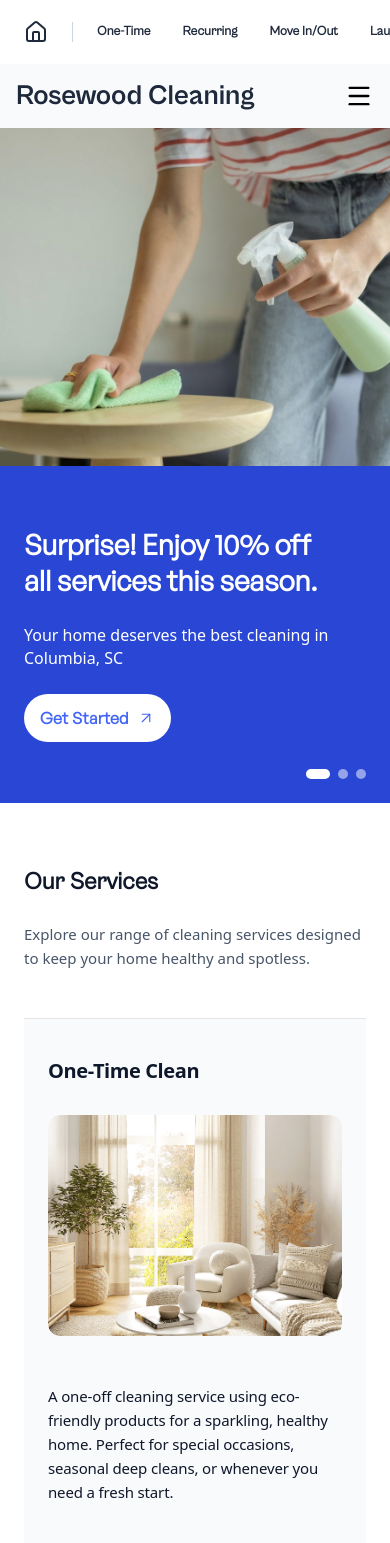
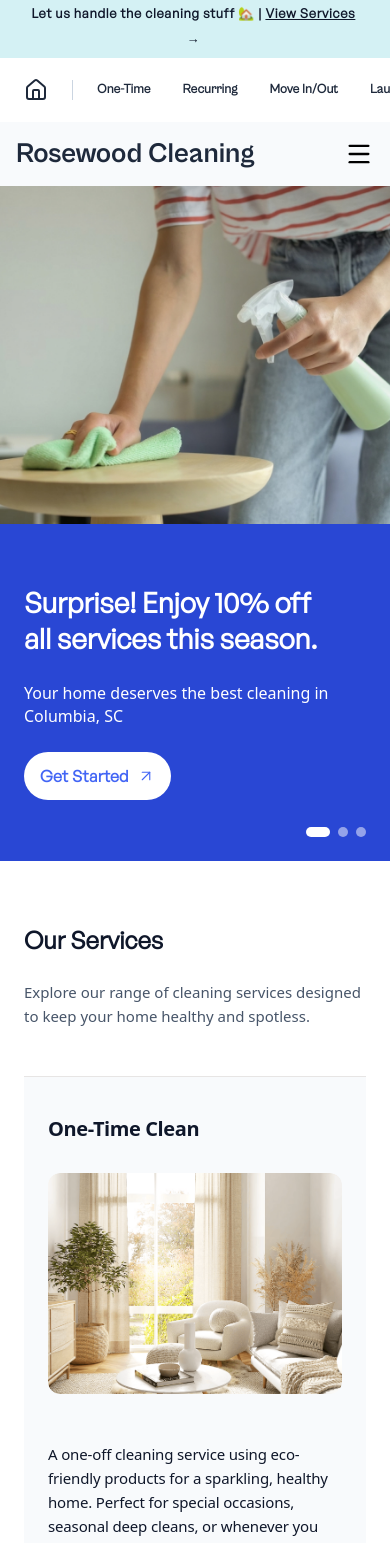
Before and after one commit to alexgoodestudio/rosewood_cleaning_service, a React (Create React App) app: page / in a window 390 px wide. Shown: the top 1543 px of the page. Built offline with nearby package versions, Linux system fonts and the light colour scheme.

Commit message:
banner back mobile

```diff
--- a/src/Components/Banner.js
+++ b/src/Components/Banner.js
@@ -45,7 +45,7 @@ function Banner() {
   }, []);
 
   return (
-    <section className="py-1 gs text-white bg-banner-dark d-none d-md-block">
+    <section className="py-1 gs text-slate-900 bg-banner-dark">
       <div className="container mx-auto px-4">
         <div className="relative flex items-center justify-center">
 
@@ -69,32 +69,35 @@ function Banner() {
 
           {/* Center Text - now truly centered */}
           <div className="text-center ">
-            <p ref={bannerRef} className="font-semibold text-white mb-0" style={{ fontSize: '0.8125rem', letterSpacing: '0.05em' }}>
+            <p ref={bannerRef} className="font-semibold text-slate-900 mb-0" style={{ fontSize: '0.8125rem', letterSpacing: '0.05em' }}>
 
               <span className="overflow-hidden inline-block">
                 <span className="word inline-block">Let </span>
               </span>
               <span className="overflow-hidden inline-block">
-                <span className="word inline-block">Us </span>
+                <span className="word inline-block">us </span>
               </span>
               <span className="overflow-hidden inline-block">
-                <span className="word inline-block">Handle </span>
+                <span className="word inline-block">handle </span>
               </span>
               <span className="overflow-hidden inline-block">
                 <span className="word inline-block">the </span>
               </span>
               <span className="overflow-hidden inline-block">
-                <span className="word inline-block font-bold">Cleaning </span>
+                <span className="word inline-block font-bold">cleaning </span>
               </span>
               <span className="overflow-hidden inline-block">
-                <span className="word inline-block">Stuff</span>
+                <span className="word inline-block">stuff</span>
               </span>
-                            <span className="overflow-hidden inline-block">
+              <span className="overflow-hidden inline-block">
+                <span className="word inline-block ">🏡</span>
+              </span>
+              <span className="overflow-hidden inline-block">
                 <span className="word inline-block ">|</span>
               </span>
 
               <span className="overflow-hidden inline-block">
-                <Link to="/services/onetime" className="word inline-block underline text-white hover:text-yellow-200 transition-colors">View Services</Link>
+                <Link to="/services/onetime" className="word inline-block underline text-slate-900 hover:text-slate-700 transition-colors">View Services</Link>
               </span>
               <span className="overflow-hidden inline-block">
                 <span className="word inline-block">→</span>
--- a/src/Components/Mission.js
+++ b/src/Components/Mission.js
@@ -61,7 +61,7 @@ function Mission() {
 
               {/* Heading - Editorial bold with tight tracking */}
               <h2
-                className="text-4xl cabinet font-bold text-slate-900 mb-5 mb-lg-6"
+                className="text-4xl font-black gs text-slate-900 mb-5 mb-lg-6"
 
               >
                 Reclaim Your Free Time
--- a/src/Components/Nav.js
+++ b/src/Components/Nav.js
@@ -23,7 +23,7 @@ function Nav() {
           </div>
 
           <Link to="/" className="navbar-brand btn btn-link p-0 text-decoration-none">
-            <span className="cabinet-bold brand-text">Rosewood Cleaning </span>
+            <span className="cabinet-med brand-text">Rosewood Cleaning </span>
           </Link>
 
           {/* Desktop Navigation Links */}
--- a/src/Components/ReviewMarquee.js
+++ b/src/Components/ReviewMarquee.js
@@ -174,7 +174,7 @@ function ReviewMarquee() {
 
   return (
     <div className="space-y-12 bg-white pb-3 py-lg-5 pt-5">
-      <h2 className="text-4xl font-semibold mb-3 mb-md-5 container cabinet"> Loved By Our Customers ❤️</h2>
+      <h2 className="text-4xl font-black gs mb-3 mb-md-5 container"> Loved By Our Customers ❤️</h2>
 
       {/* Row 1 */}
       <div className="overflow-hidden">
--- a/src/Components/Services.js
+++ b/src/Components/Services.js
@@ -169,7 +169,7 @@ function Services() {
       <div className="container-fluid px-4 px-lg-5">
         <div className="row mb-8">
           <div className="col-lg-8">
-            <h2 className="text-4xl font-black cabinet text-slate-900 mb-6">
+            <h2 className="text-4xl font-black gs text-slate-900 mb-6">
               Our Services
             </h2>
             <p className="text-lg text-slate-600">
--- a/src/Style.css
+++ b/src/Style.css
@@ -37,6 +37,16 @@
   font-style: normal;
   font-display: swap;
 }
+@font-face {
+  font-family: 'cabinet-med';
+  src: url('./Components/Fonts/CabinetGrotesk-Medium.woff2') format('woff2');
+  font-style: normal;
+  font-display: swap;
+}
+.cabinet-med {
+  font-family: 'cabinet-med', sans-serif;
+  font-display: block;
+}
 
 .cabinet-bold {
   font-family: 'cabinet-bold', sans-serif;
@@ -76,9 +86,9 @@
   }
 }
 
-/* Banner background - Bootstrap primary blue for all screens */
+/* Banner background - Pastel teal for all screens */
 .bg-banner-dark {
-  background-color: #0d6efd !important; /* Bootstrap primary blue */
+  background-color: #d4f1f4 !important; /* Soft pastel teal, cohesive with site palette */
   overflow-x: hidden !important; /* Prevent banner from stretching on mobile */
 }
 
```
Also changed, not shown: src/Components/Fonts/CabinetGrotesk-Medium.woff2 (added).
